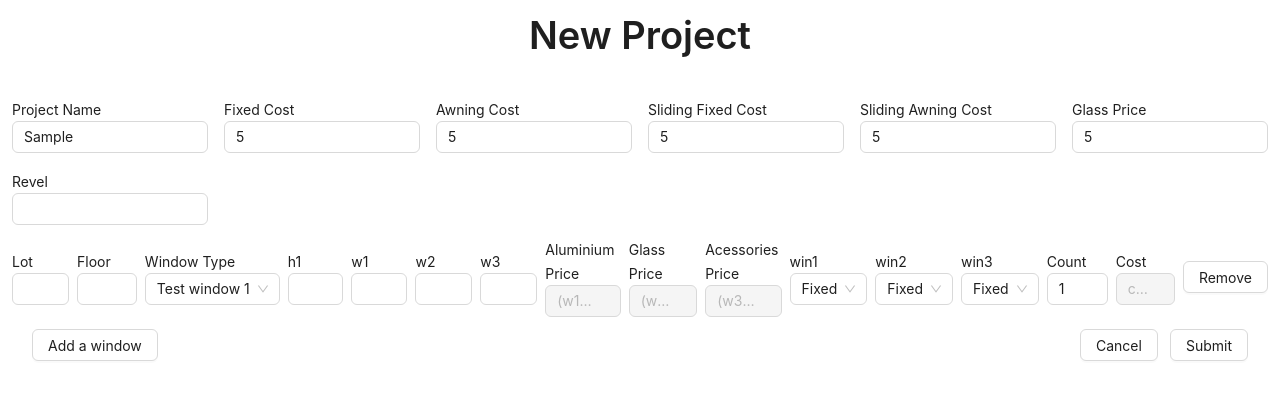
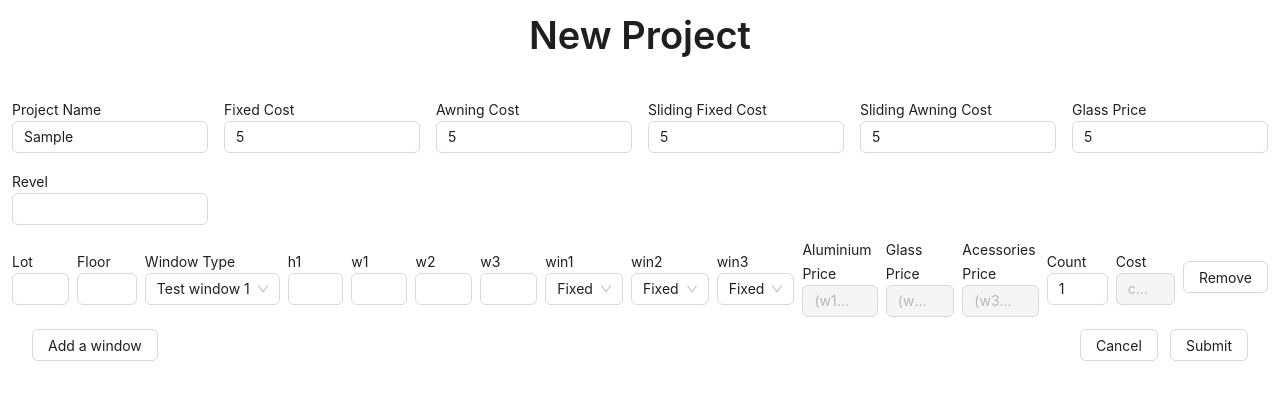
Before and after one commit to jge385/window-management, a React (Create React App) app: page /calculator in a window 1280 px wide. Both pictures are taken after typing "Sample", "5", "5", "5", "5", "5" into the empty fields and a click on the button "Add a window". Shown: the top 400 px of the page. Built offline with nearby package versions, Linux system fonts and the light colour scheme.

Commit message:
reorder row fields

```diff
--- a/src/Components/WindowTypesRow.tsx
+++ b/src/Components/WindowTypesRow.tsx
@@ -36,7 +36,6 @@ export interface FormValueItem {
   name: string;
   label: string;
   type?: string;
-  formula?: boolean;
 }
 
 const houseInfoFormValues = [
@@ -57,19 +56,16 @@ const calculatedFormValues = [
     name: "AluminiumFormula",
     label: "Aluminium Price",
     type: "number",
-    formula: true,
   },
   {
     name: "GlassFormula",
     label: "Glass Price",
     type: "number",
-    formula: true,
   },
   {
     name: "AcessoriesFormula",
     label: "Acessories Price",
     type: "number",
-    formula: true,
   },
 ];
 
@@ -122,7 +118,7 @@ export default function WindowTypesRow({
     for (let i = 1; i <= selectedWindowTypeOption.WidthCount; i++) {
       rowProperties.push({ name: "w" + i, label: "w" + i, type: "number" });
     }
-    return [...rowProperties, ...calculatedFormValues];
+    return rowProperties;
   }, [selectedWindowTypeOption]);
 
   const windowTypeSelectRow = useMemo(() => {
@@ -173,29 +169,6 @@ export default function WindowTypesRow({
         />
       </div>
       {windowTypeInputRow.map((row: FormValueItem) => {
-        let variables: string[] = [];
-        let result: number;
-        if (row.formula) {
-          const realFormula = convertStringToFormula(
-            selectedWindowTypeOption[
-              row.name as keyof WindowTypeExcel
-            ] as string,
-            selectedWindowTypeOption.WidthCount,
-            selectedWindowTypeOption.HeightCount,
-            selectedWindowTypeOption.WindowCount
-          );
-          variables = extractFunctionParams(realFormula);
-          const params = variables.map((variable) => {
-            return Number(
-              containDigit(variable) // use this to check if the variable is inside window object (eg h1,w1, win1) or total object (eg fixedCost)
-                ? containWin(variable) // use this to separate the logic for h1,w1 and win1 because h1 is number while win1 points to shared variable
-                  ? rowData[rowData.window[index][variable]]
-                  : rowData.window[index][variable]
-                : rowData[variable]
-            );
-          });
-          result = realFormula(...params);
-        }
         return (
           <div>
             <Text> {row.label} </Text>
@@ -203,22 +176,11 @@ export default function WindowTypesRow({
               name={`window.${index}.${row.name}`}
               control={control}
               render={({ field }) => {
-                if (result && field.value !== result) {
-                  field.onChange(result);
-                }
                 return (
                   <Input
-                    value={result || field.value}
+                    value={field.value}
                     onChange={field.onChange}
                     type={row.type}
-                    disabled={row.formula}
-                    placeholder={
-                      row.formula
-                        ? (selectedWindowTypeOption[
-                            row.name as keyof WindowTypeExcel
-                          ] as string)
-                        : ""
-                    }
                   />
                 );
               }}
@@ -242,6 +204,52 @@ export default function WindowTypesRow({
                     options={windowStatusSelectOptions}
                     value={field.value}
                     onChange={field.onChange}
+                  />
+                );
+              }}
+            />
+          </div>
+        );
+      })}
+      {calculatedFormValues.map((row: FormValueItem) => {
+        const realFormula = convertStringToFormula(
+          selectedWindowTypeOption[row.name as keyof WindowTypeExcel] as string,
+          selectedWindowTypeOption.WidthCount,
+          selectedWindowTypeOption.HeightCount,
+          selectedWindowTypeOption.WindowCount
+        );
+        const variables = extractFunctionParams(realFormula);
+        const params = variables.map((variable: string) => {
+          return Number(
+            containDigit(variable) // use this to check if the variable is inside window object (eg h1,w1, win1) or total object (eg fixedCost)
+              ? containWin(variable) // use this to separate the logic for h1,w1 and win1 because h1 is number while win1 points to shared variable
+                ? rowData[rowData.window[index][variable]]
+                : rowData.window[index][variable]
+              : rowData[variable]
+          );
+        });
+        const result = realFormula(...params);
+        return (
+          <div>
+            <Text> {row.label} </Text>
+            <Controller
+              name={`window.${index}.${row.name}`}
+              control={control}
+              render={({ field }) => {
+                if (result && field.value !== result) {
+                  field.onChange(result);
+                }
+                return (
+                  <Input
+                    value={result || field.value}
+                    onChange={field.onChange}
+                    type={row.type}
+                    disabled={true}
+                    placeholder={
+                      selectedWindowTypeOption[
+                        row.name as keyof WindowTypeExcel
+                      ] as string
+                    }
                   />
                 );
               }}
```
